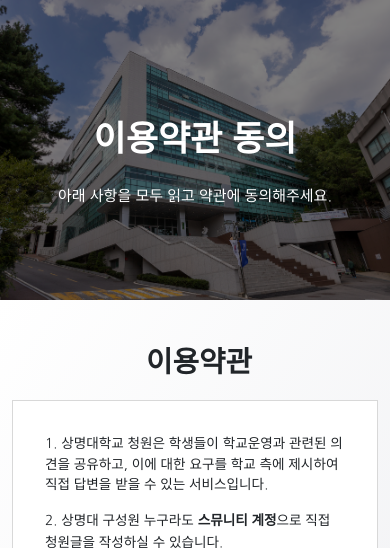
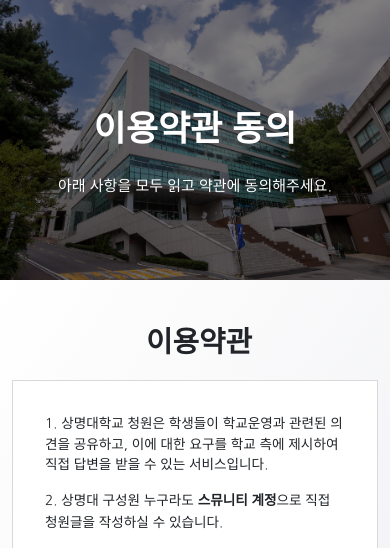
Before and after one commit to smu-nity/SMU-Petition, a Django app: page /accounts/agree/ in a window 390 px wide. Shown: the part 100-648 px from the top of the page. Run offline with Django 4.2, Linux system fonts and the light colour scheme; data comes from the database, SQL or seed files in the repository; some libraries are stand-ins or nearby versions.

Commit message:
design: navbar-img 수정 (#194)

```diff
--- a/static/css/navbar.css
+++ b/static/css/navbar.css
@@ -40,13 +40,15 @@
 
 @media (max-width: 990px) {
     .navbar-img__text {
-        margin: 70px;
-        text-align: center;
-        font-size: 15px;
+        font-size: 17px;
     }
 
     .navbar-img__text--title {
-        font-size: 35px;
+        font-size: 45px;
+    }
+
+    .navbar-img-image {
+        height: 280px;
     }
 }
 
@@ -66,8 +68,6 @@
         font-size : 35px;
     }
     .navbar-img__text {
-        margin: 70px;
-        text-align: center;
         font-size: 15px;
     }
     .navbar-img__text--title {
```
